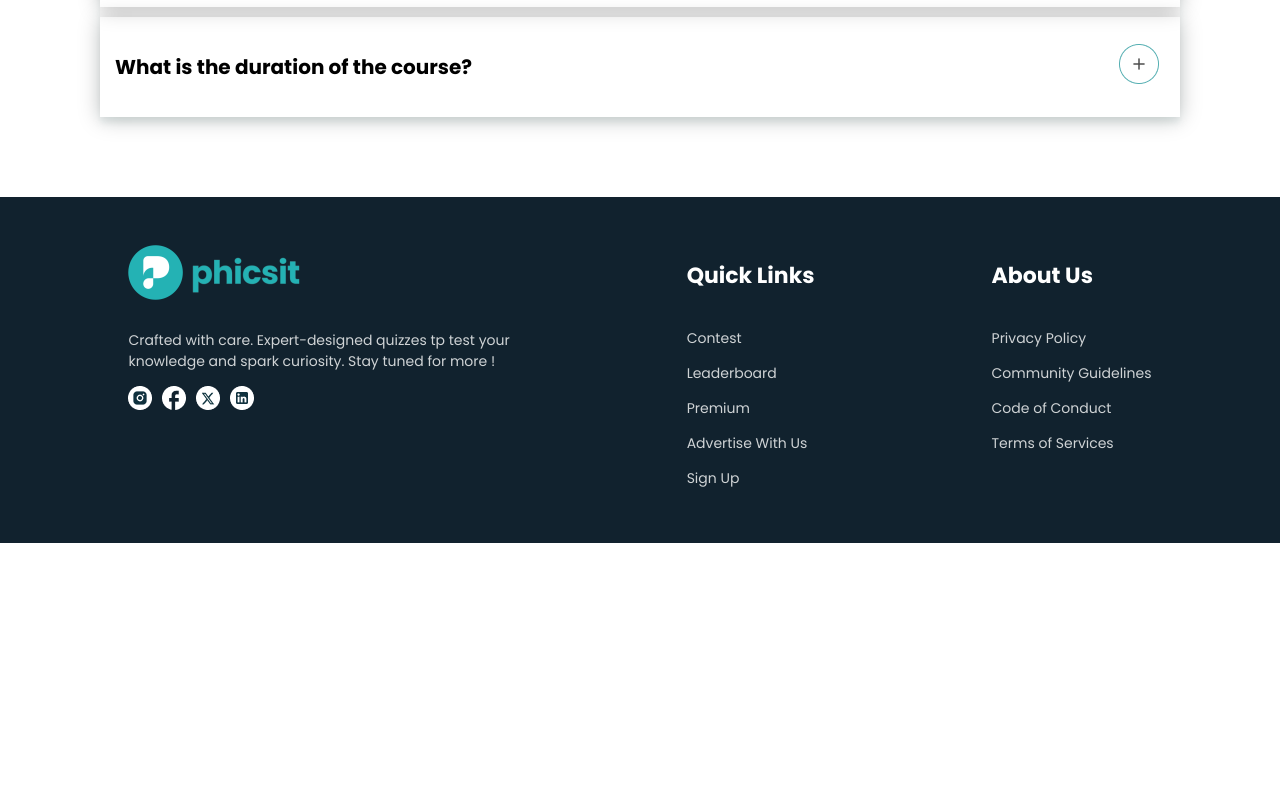
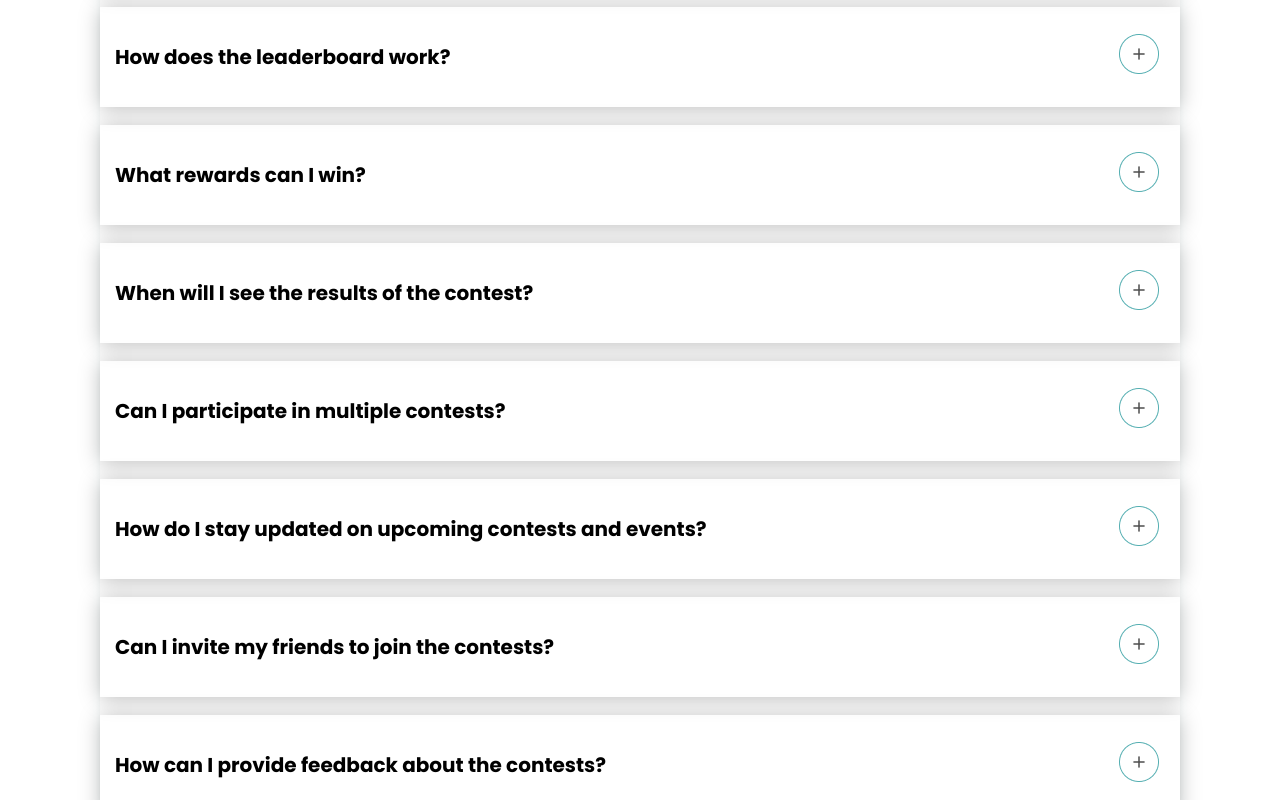
Before and after one commit to Xaverick/QuizCraft, a React (Vite) app in the folder client/: page /pricing in a window 1280 px wide. Shown: the part 1440-2240 px from the top of the page. Before the commit the page ends 1983 px from the top, so only its background shows below. Built offline with nearby package versions, Linux system fonts and the light colour scheme.

Commit message:
changes in frontend

```diff
--- a/client/src/Pages/Auth/Login/Login.jsx
+++ b/client/src/Pages/Auth/Login/Login.jsx
@@ -123,7 +123,7 @@ import axios from 'axios'
 import { toast } from 'react-toastify'
 import './Login.scss'
 import google from '../../../assets/Authpages/google.png'
-import diagonal from '../../../assets/Authpages/diagonal.png'
+// import diagonal from '../../../assets/Authpages/diagonal.png'
 import image from '../../../assets/Authpages/Image.png'
 import { AiOutlineEye, AiOutlineEyeInvisible } from 'react-icons/ai';
 
@@ -149,7 +149,7 @@ const Login = () => {
 
     try {
       const response = await axios.post('/user/login', { email, password });
-      if(response.status === 200){
+      if (response.status === 200) {
         const { payload, expiresIn } = response.data;
         localStorage.setItem('user', JSON.stringify(payload));
         localStorage.setItem('expiresIn', new Date(Date.now() + expiresIn));
@@ -165,7 +165,7 @@ const Login = () => {
           Navigate('/');
         }, 1000);
       }
-      else{
+      else {
         throw new Error('Login failed');
       }
 
@@ -267,7 +267,7 @@ const Login = () => {
               </button>
             </div>
             <Link to='/forgotpassword' className="forget-pass">Forgot password?</Link>
-            <p className="subtitle">Don't have an account? <Link to='/signup'>Sign Up </Link><img src={diagonal} /></p>
+            <p className="subtitle">Don't have an account? <Link to='/signup'>Sign Up </Link></p>
           </form>
         </div>
         <div className='loginformphoto'>
--- a/client/src/Pages/Auth/Login/Login.scss
+++ b/client/src/Pages/Auth/Login/Login.scss
@@ -254,7 +254,7 @@ input[type="password"] {
     flex-direction: row;
     margin-top: 24px;
     max-width: 1200px;
-    margin: 0 auto;
+    margin: 40px auto;
 }
 
 
@@ -307,6 +307,14 @@ input[type="password"] {
             margin: 20px 20px;
         }
     }
+
+    .loginfrom {
+        display: flex;
+        flex-direction: row;
+        margin-top: 24px;
+        max-width: 600px;
+        margin: 20px auto;
+    }
 }
 
 @media screen and (max-width:500px) {
--- a/client/src/Pages/Auth/Signup/Signup.jsx
+++ b/client/src/Pages/Auth/Signup/Signup.jsx
@@ -140,7 +140,7 @@ import 'react-toastify/dist/ReactToastify.css';
 import axios from 'axios';
 import './Signup.scss'
 import google from '../../../assets/Authpages/google.png'
-import diagonal from '../../../assets/Authpages/diagonal.png'
+// import diagonal from '../../../assets/Authpages/diagonal.png'
 import image from '../../../assets/Authpages/Image.png'
 import { AiOutlineEye, AiOutlineEyeInvisible } from 'react-icons/ai';
 const Signup = () => {
@@ -166,10 +166,10 @@ const Signup = () => {
     event.preventDefault();
 
 
-    try{
+    try {
       const response = await axios.post('/user/register', formData);
 
-      if(response.status === 200){
+      if (response.status === 200) {
         toast.success('Signup successfull', {
           position: "top-left",
           autoClose: 2000,
@@ -188,14 +188,14 @@ const Signup = () => {
         }, 1000);
       }
 
-      else{
+      else {
         throw new Error('Signup failed');
       }
 
 
     }
 
-    catch(error){
+    catch (error) {
       toast.error('Signup failed', {
         position: "top-left",
         autoClose: 2000,
@@ -257,7 +257,7 @@ const Signup = () => {
               </button>
             </div>
             <a className="forget-pass" href="#">Forgot password?</a>
-            <p className="subtitle">Don't have an account? <Link to='/login'></Link>Login <img src={diagonal} /></p>
+            <p className="subtitle">Have an account? <Link to='/login'>Login </Link></p>
           </form>
         </div>
         <div className='loginformphoto'>
--- a/client/src/Pages/Auth/Signup/Signup.scss
+++ b/client/src/Pages/Auth/Signup/Signup.scss
@@ -339,7 +339,7 @@ input[type="text"] {
   flex-direction: row;
   margin-top: 24px;
   max-width: 1200px;
-  margin: 0 auto;
+  margin: 40px auto;
 }
 
 
@@ -392,6 +392,14 @@ input[type="text"] {
       margin: 20px 20px;
     }
   }
+
+  .loginfrom {
+    display: flex;
+    flex-direction: row;
+    margin-top: 24px;
+    max-width: 600px;
+    margin: 40px auto;
+  }
 }
 
 @media screen and (max-width:500px) {
--- a/client/src/Pages/HomePage/Home.scss
+++ b/client/src/Pages/HomePage/Home.scss
@@ -19,7 +19,7 @@
 
 .homephase1left {
     p {
-        font-size: 45px;
+        font-size: 40px;
         font-weight: 600;
     }
 
@@ -52,6 +52,7 @@
         color: white;
         border: none;
         cursor: pointer;
+        font-size: 17px;
     }
 
 }
@@ -64,7 +65,7 @@
 
 .homephase3contentheading {
     p {
-        font-size: 40px;
+        font-size: 38px;
         text-align: center;
         padding: 30px 0px;
         font-weight: 600;
@@ -139,7 +140,7 @@ $animationSpeed: 20s;
 
 .homephase4heading {
     p {
-        font-size: 40px;
+        font-size: 37px;
         text-align: center;
         // margin: 0px 40px;
         margin-top: 100px;
@@ -405,15 +406,31 @@ $animationSpeed: 20s;
     display: flex;
     flex-direction: column;
 
+    .faqs {
+        margin-top: 0px;
+    }
+
 
 }
 
+
 .faqs {
+    margin-top: 0;
 
     margin: 0px 100px;
     gap: 20px;
     box-shadow: 0px 6px 6px 0px rgba(194, 218, 217, 0.26);
+
+    .faq {
+        display: flex;
+        align-items: center;
+        margin: 18px 0px;
+        padding: 15px;
+        box-shadow: 0 2px 20px 0 rgba(0, 0, 0, 0.25);
+    }
 }
+
+
 
 @media screen and (max-width:1700px) {
     .photobackground {
@@ -487,6 +504,10 @@ $animationSpeed: 20s;
 @media screen and (max-width:1183px) {
     .photobackground {
         left: 706px;
+    }
+
+    .homephase5 .homephase5heading2 {
+        padding-right: 2rem;
     }
 }
 
--- a/client/src/assets/data/faqs.js
+++ b/client/src/assets/data/faqs.js
@@ -6,32 +6,80 @@ import down from '../Questionsimages/down.png'
 const faqs = [
     {
         id: 0,
-        question: "What is the duration of the course?",
-        answer: "The duration of the course is 6 months.",
+        question: "What is the Geek Clash platform all about?",
+        answer: "Geek Clash platform allows users to compete in various topics ranging from web development and data science to general knowledge and aptitude. Participants can showcase their skills, view their rankings on a global leaderboard, and win exciting rewards and cash prizes.",
         open: o,
         close: c,
 
     },
     {
         id: 1,
-        question: "What is the duration of the course?",
-        answer: "The duration of the course is 6 months.",
+        question: "How do I participate in the contests?",
+        answer: "To participate, simply sign up on our platform, choose the contest you are interested in, and start competing! Make sure to check the contest schedule for upcoming events.",
         open: o,
         close: c,
 
     },
     {
         id: 2,
-        question: "What is the duration of the course?",
-        answer: "The duration of the course is 6 months.",
+        question: "What types of topics are covered in the contests?",
+        answer: "Our contests cover a wide range of topics including web development, data science, machine learning, general knowledge, aptitude, and more. We continually add new topics to keep things exciting and challenging.",
         open: o,
         close: c,
 
     },
     {
         id: 3,
-        question: "What is the duration of the course?",
-        answer: "The duration of the course is 6 months.",
+        question: "How does the leaderboard work?",
+        answer: "The leaderboard displays the rankings of participants based on their performance in the contests. It is updated after the contest ends, showing the top performers globally.",
+        open: o,
+        close: c,
+
+    },
+    {
+        id: 4,
+        question: "What rewards can I win?",
+        answer: "Participants have the chance to win various rewards, including cash prizes, gift cards, and other exciting goodies. The specific rewards for each contest will be announced beforehand.",
+        open: o,
+        close: c,
+
+    },
+    {
+        id: 5,
+        question: "When will I see the results of the contest?",
+        answer: "Results will be published shortly after the contest ends. You can view the leaderboard to see your ranking and the overall performance of other participants.",
+        open: o,
+        close: c,
+
+    },
+    {
+        id: 6,
+        question: "Can I participate in multiple contests?",
+        answer: "Absolutely! You can participate in as many contests as you like. Each contest provides a new opportunity to showcase your skills and win rewards.",
+        open: o,
+        close: c,
+
+    },
+    {
+        id: 7,
+        question: "How do I stay updated on upcoming contests and events?",
+        answer: "Stay updated by following us on our social media channels and subscribing to our newsletter. You can also check the platform regularly for announcements about new contests.",
+        open: o,
+        close: c,
+
+    },
+    {
+        id: 8,
+        question: "Can I invite my friends to join the contests?",
+        answer: "Yes! We encourage you to invite your friends and colleagues to join the contests. Competing with friends can make the experience even more enjoyable and challenging.",
+        open: o,
+        close: c,
+
+    },
+    {
+        id: 9,
+        question: "How can I provide feedback about the contests?",
+        answer: "We value your feedback! You can provide feedback through our platform's feedback form or by contacting our support team at support@phicsit.in. Your input helps us improve and offer better contests in the future..",
         open: o,
         close: c,
 
--- a/client/src/components/Navbar/Navbar.scss
+++ b/client/src/components/Navbar/Navbar.scss
@@ -21,7 +21,7 @@
   color: #333333;
   text-decoration: none;
   font-size: 17px;
-  font-weight: 520;
+  font-weight: 500;
 }
 
 .navbar-link.active {
--- a/client/src/components/commonContestDetail/Commoncd.jsx
+++ b/client/src/components/commonContestDetail/Commoncd.jsx
@@ -7,7 +7,7 @@ import Duration from '../../assets/Contestimages/Duration.png';
 import NOQ from '../../assets/Contestimages/NOQ.png';
 import TM from '../../assets/Contestimages/TM.png';
 import defaultimage from '../../assets/Contestimages/dumy1.png';
-import { Link, useLocation, useNavigate } from 'react-router-dom';
+import { useNavigate } from 'react-router-dom';
 import Modal from 'react-modal';
 import axios from 'axios';
 import { toast } from 'react-toastify';
@@ -16,9 +16,9 @@ Modal.setAppElement('#root');
 
 const Commoncd = ({ data }) => {
     const [timeRemaining, setTimeRemaining] = useState('');
-    const [isRegisterModalOpen, setIsRegisterModalOpen] = useState(false);
+    // const [isRegisterModalOpen, setIsRegisterModalOpen] = useState(false);
     const [isStartModalOpen, setIsStartModalOpen] = useState(false);
-    const [isRegistered, setIsRegistered] = useState(false);
+    // const [isRegistered, setIsRegistered] = useState(false);
 
     const navigate = useNavigate();
 
@@ -118,19 +118,19 @@ const Commoncd = ({ data }) => {
 
 
 
-    const closeRegisterModal = () => {
-        setIsRegisterModalOpen(false);
-    };
+    // const closeRegisterModal = () => {
+    //     setIsRegisterModalOpen(false);
+    // };
 
     const closeStartModal = () => {
         setIsStartModalOpen(false);
     };
 
-    const handleExploreNow = () => {
-        closeRegisterModal();
-        setIsRegistered(true);
-        toast.success('You have successfully registered for the quiz!', { autoClose: 3000 });
-    };
+    // const handleExploreNow = () => {
+    //     closeRegisterModal();
+    //     setIsRegistered(true);
+    //     toast.success('You have successfully registered for the quiz!', { autoClose: 3000 });
+    // };
 
     const handleStartQuiz = () => {
         closeStartModal();
@@ -201,12 +201,12 @@ const Commoncd = ({ data }) => {
             </div>
 
             {/* Register Modal */}
-            <Modal isOpen={isRegisterModalOpen} onRequestClose={closeRegisterModal} className='modal' overlayClassName='overlay'>
+            {/* <Modal isOpen={isRegisterModalOpen} onRequestClose={closeRegisterModal} className='modal' overlayClassName='overlay'>
                 <h2>Register for Quiz</h2>
                 <p>Join the quiz now to compete with others!</p>
                 <img src={defaultimage} alt='Register' />
                 <button onClick={handleExploreNow}>Explore Now</button>
-            </Modal>
+            </Modal> */}
 
             {/* Start Modal */}
             <Modal isOpen={isStartModalOpen} onRequestClose={closeStartModal} className='modal' overlayClassName='overlay'>
--- a/client/src/components/faq/faq.scss
+++ b/client/src/components/faq/faq.scss
@@ -3,7 +3,7 @@
     align-items: center;
     margin: 10px 0;
 
-    padding: 15px;
+    padding: 18px;
 
     box-shadow: 0 2px 20px 0 rgba(0, 0, 0, 0.25);
 
@@ -55,4 +55,14 @@
         max-height: 100px;
 
     }
+
+    &.open {
+        background-color: #E5FFFE;
+
+        button {
+            background-color: #E5FFFE;
+        }
+
+    }
+
 }
--- a/client/src/index.css
+++ b/client/src/index.css
@@ -2,4 +2,5 @@ body {
     font-family: 'Poppins';
     padding: 0;
     margin: 0;
+    overflow-x: hidden;
 }
--- a/client/src/main.jsx
+++ b/client/src/main.jsx
@@ -2,9 +2,9 @@ import React from 'react'
 import ReactDOM from 'react-dom/client'
 import App from './App.jsx'
 import './index.css'
-import {BrowserRouter} from 'react-router-dom'
-import {Provider} from 'react-redux'
-import {store} from './store/store.jsx'
+import { BrowserRouter } from 'react-router-dom'
+import { Provider } from 'react-redux'
+import { store } from './store/store.jsx'
 import axios from 'axios'
 
 if (import.meta.env.DEV) {
```
Also changed, not shown: client/src/assets/homepageimages/navbarlogo.png. Lines whose indentation alone changed are shown as unchanged.
